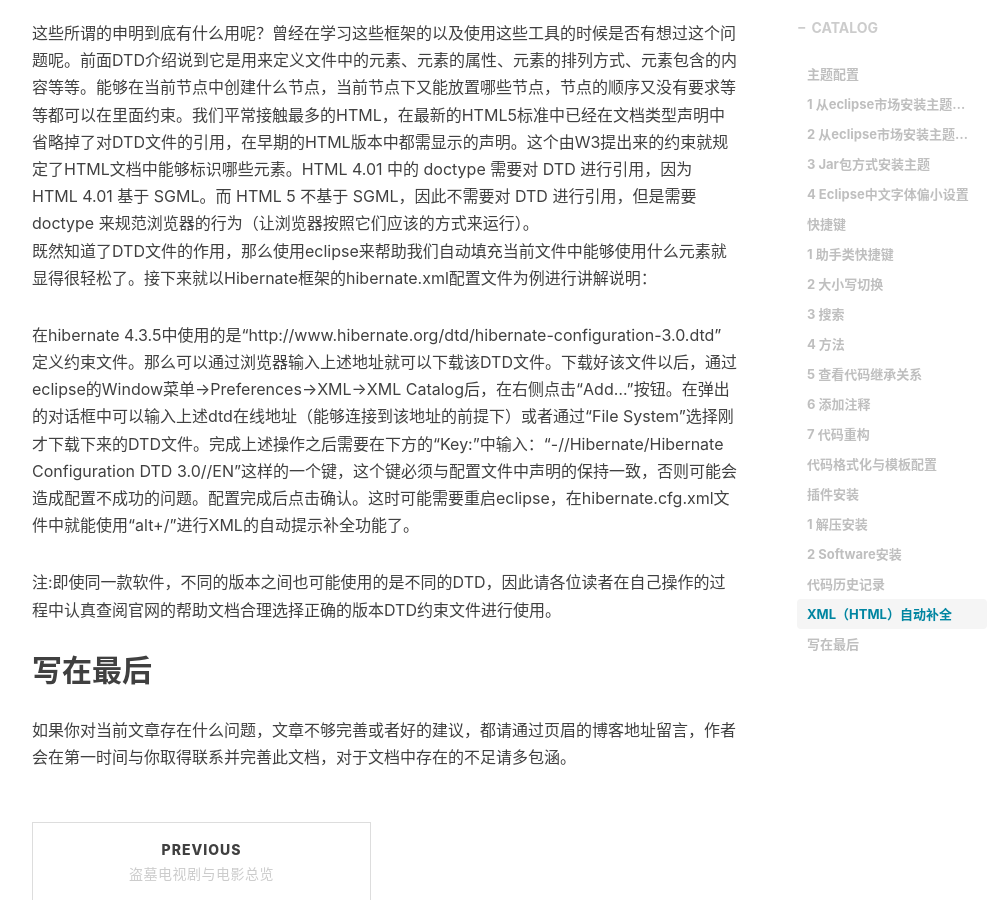
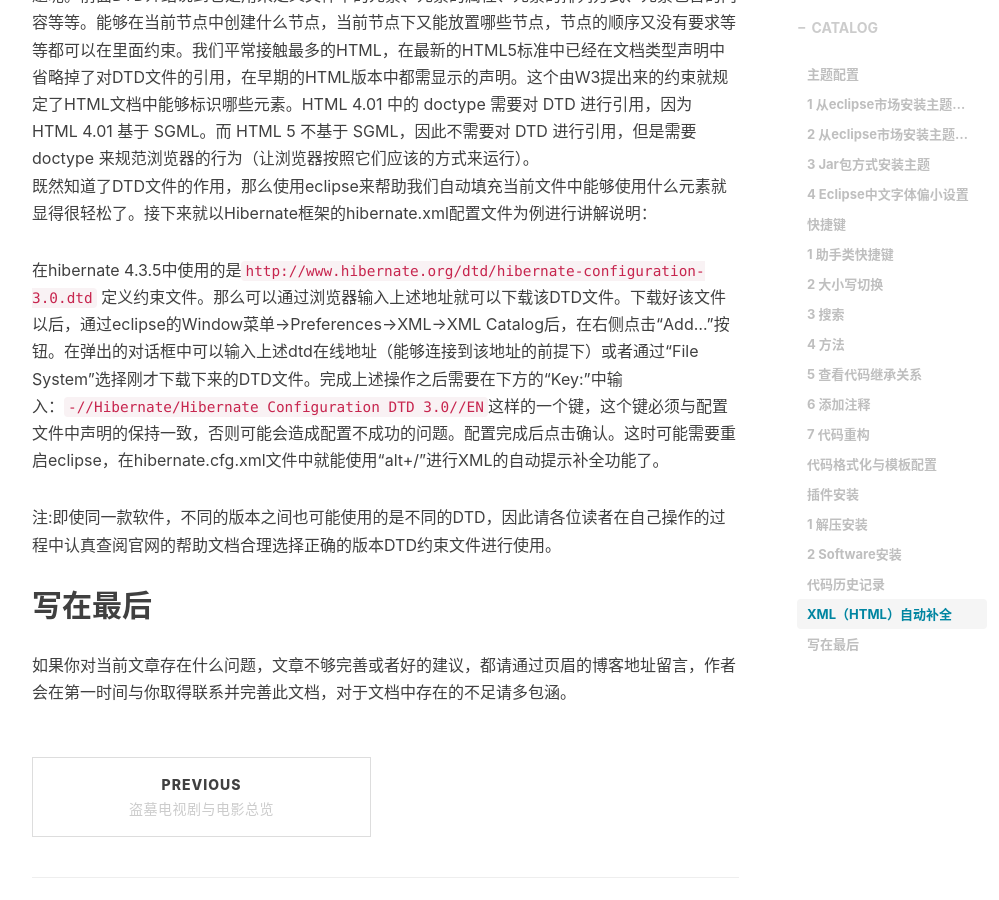
Before and after one commit to liushaofeng89/blog, a Jekyll site: the page built from _posts/2017-09-03-play-with-eclipse.markdown, in a window 1280 px wide and 900 px high, scrolled down 6015 px. Shown: the whole window, without its empty margins (233-1232 px from the left). Built offline with Jekyll 4.4.1, drawn with Linux system fonts in a browser that asks for light colours; nearby versions of some CDN libraries; comment, search, counter and statistics services are not loaded; some of the changed lines change nothing that is shown; some of the changed text lies outside the part shown.

Commit message:
更新“玩转eclipse”博文

```diff
--- a/_posts/2017-09-03-play-with-eclipse.markdown
+++ b/_posts/2017-09-03-play-with-eclipse.markdown
@@ -31,13 +31,8 @@
 ### 4	Eclipse中文字体偏小设置
 安装新版的eclipse开发环境以后，中文字体总是会显的很小（早期版本的eclipse是没有这问题的）。在写注释的时候往往会用中文来写，用中文注释后字体就特效看不清楚，换成其他字体之后又感觉英文的字体又不好看，还是怀念eclipse默认的英文字体的风格。针对上述问题目前主要有两种解决办法：
 
-- **修改字符类型**：通过Window菜单->Preferences->General->Appearance->Colors and Fonts
-选中里面的Basic->Text Font，然后点击“Edit…”。在弹出的对话框中将“脚本(R)”修改为“中欧字符”，点击确定即可。
-
-- 方法二：修改字体
-
-通过Window菜单->Preferences->General->Appearance->Colors and Fonts
-选中里面的Basic->Text Font，然后点击“Edit…”。在弹出的对话框中将“字体(F)”修改为“Courier New”，点击确定即可。
+- **修改字符类型**：通过Window菜单->Preferences->General->Appearance->Colors and Fonts。选中里面的Basic->Text Font，然后点击“Edit…”。在弹出的对话框中将“脚本(R)”修改为“**中欧字符**”，点击确定即可。
+- **修改字体**：通过Window菜单->Preferences->General->Appearance->Colors and Fonts。选中里面的Basic->Text Font，然后点击“Edit…”。在弹出的对话框中将“字体(F)”修改为“**Courier New**”，点击确定即可。
 
 
 ## 快捷键
@@ -114,7 +109,6 @@
 
 1. 昨天写的那段代码感觉要好些，可是那几行已经被我删除了；
 2. 昨天的那段代码感觉还行，用在这里很合适，可以我现在已经改的面目全非了，似乎找不回来了；
-
 往往就会遇到那么一瞬间想找回以前的记录，找回以前的某一个时间点的代码。可惜又没有使用版本控制，找不回以前的代码。这个时候不要着急，eclipse自身就提供了local history功能，但是要求是想找回记录的这个文件中间没有被删除过。如果被删除了，貌似相关的历史纪录也都会被丢弃。
 选中需要找回历史纪录的文件，点击右键，在弹出的菜单项中选择“Replace With”或“Compare With”后都能找到一个“Local History…”这样的子菜单，通过点击这个子菜单就能打开当前文件的历史纪录。通过历史纪录就能找回你丢失或者被改掉的代码。从此再也不用担心原来的代码找不回来了。
 
@@ -139,7 +133,7 @@
 这些所谓的申明到底有什么用呢？曾经在学习这些框架的以及使用这些工具的时候是否有想过这个问题呢。前面DTD介绍说到它是用来定义文件中的元素、元素的属性、元素的排列方式、元素包含的内容等等。能够在当前节点中创建什么节点，当前节点下又能放置哪些节点，节点的顺序又没有要求等等都可以在里面约束。我们平常接触最多的HTML，在最新的HTML5标准中已经在文档类型声明中省略掉了对DTD文件的引用，在早期的HTML版本中都需显示的声明。这个由W3提出来的约束就规定了HTML文档中能够标识哪些元素。HTML 4.01 中的 doctype 需要对 DTD 进行引用，因为 HTML 4.01 基于 SGML。而 HTML 5 不基于 SGML，因此不需要对 DTD 进行引用，但是需要 doctype 来规范浏览器的行为（让浏览器按照它们应该的方式来运行）。
 既然知道了DTD文件的作用，那么使用eclipse来帮助我们自动填充当前文件中能够使用什么元素就显得很轻松了。接下来就以Hibernate框架的hibernate.xml配置文件为例进行讲解说明：
 
-在hibernate 4.3.5中使用的是“http://www.hibernate.org/dtd/hibernate-configuration-3.0.dtd” 定义约束文件。那么可以通过浏览器输入上述地址就可以下载该DTD文件。下载好该文件以后，通过eclipse的Window菜单->Preferences->XML->XML Catalog后，在右侧点击“Add…”按钮。在弹出的对话框中可以输入上述dtd在线地址（能够连接到该地址的前提下）或者通过“File System”选择刚才下载下来的DTD文件。完成上述操作之后需要在下方的“Key:”中输入：“-//Hibernate/Hibernate Configuration DTD 3.0//EN”这样的一个键，这个键必须与配置文件中声明的保持一致，否则可能会造成配置不成功的问题。配置完成后点击确认。这时可能需要重启eclipse，在hibernate.cfg.xml文件中就能使用“alt+/”进行XML的自动提示补全功能了。
+在hibernate 4.3.5中使用的是<code>http://www.hibernate.org/dtd/hibernate-configuration-3.0.dtd</code> 定义约束文件。那么可以通过浏览器输入上述地址就可以下载该DTD文件。下载好该文件以后，通过eclipse的Window菜单->Preferences->XML->XML Catalog后，在右侧点击“Add…”按钮。在弹出的对话框中可以输入上述dtd在线地址（能够连接到该地址的前提下）或者通过“File System”选择刚才下载下来的DTD文件。完成上述操作之后需要在下方的“Key:”中输入：<code>-//Hibernate/Hibernate Configuration DTD 3.0//EN</code>这样的一个键，这个键必须与配置文件中声明的保持一致，否则可能会造成配置不成功的问题。配置完成后点击确认。这时可能需要重启eclipse，在hibernate.cfg.xml文件中就能使用“alt+/”进行XML的自动提示补全功能了。
 
 注:即使同一款软件，不同的版本之间也可能使用的是不同的DTD，因此请各位读者在自己操作的过程中认真查阅官网的帮助文档合理选择正确的版本DTD约束文件进行使用。
 
```
